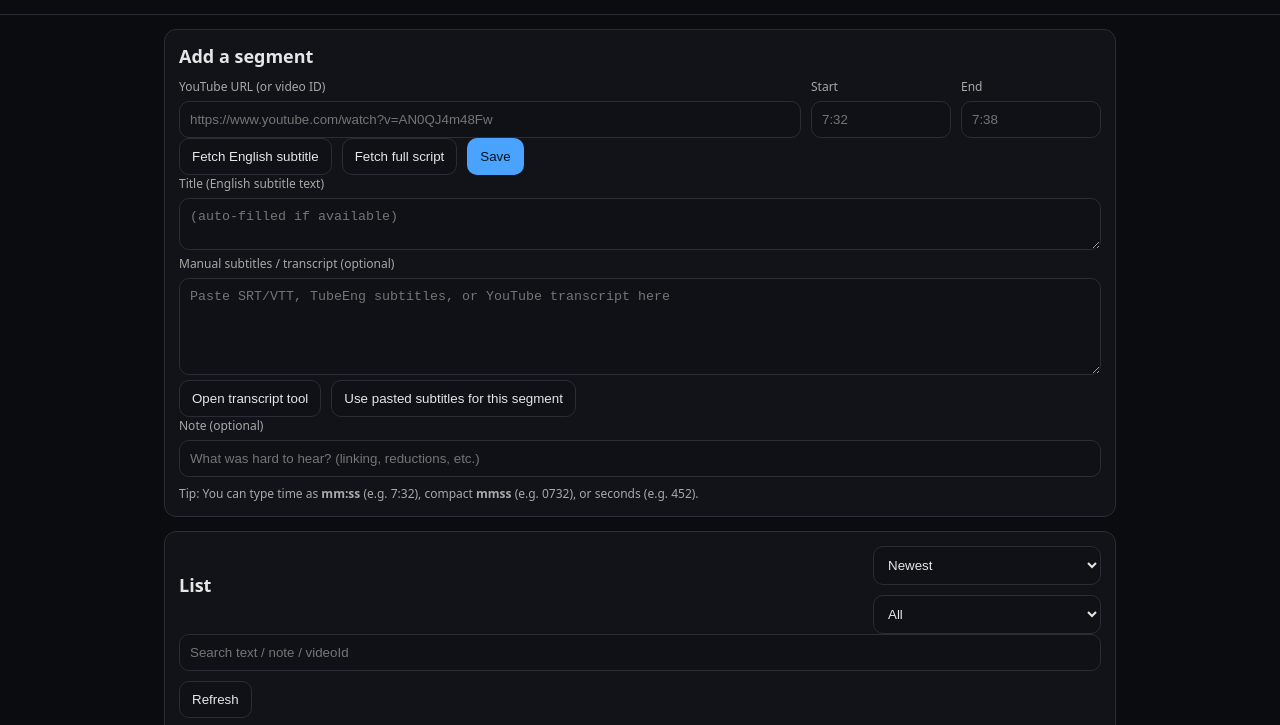
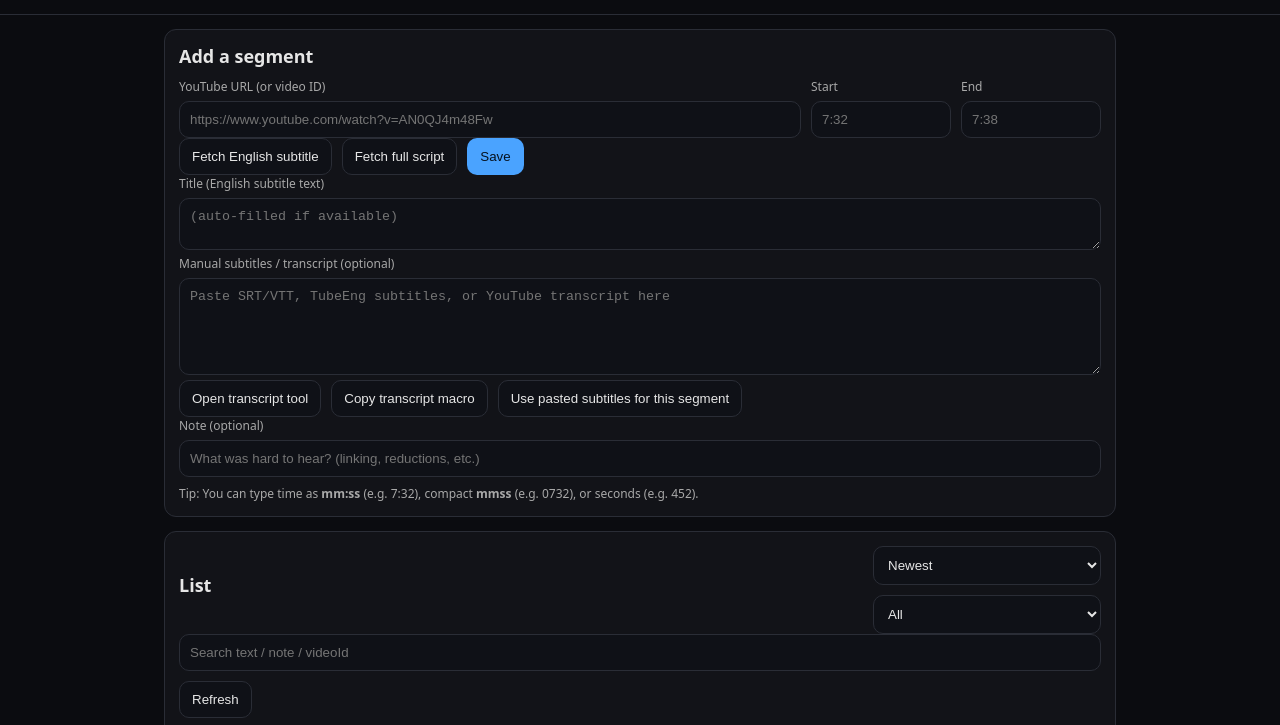
Before and after one commit to kbsoon446-dev/sentence-bank-server, a website: page public/index.html in a window 1280 px wide. Shown: the part 70-795 px from the top of the page. Drawn offline with Linux system fonts and the light colour scheme; no server answers.

Commit message:
Add transcript macro button

```diff
--- a/public/index.html
+++ b/public/index.html
@@ -54,6 +54,7 @@
 
       <div class="row">
         <button id="btnOpenTranscriptTool" class="btn">Open transcript tool</button>
+        <button id="btnCopyTranscriptMacro" class="btn">Copy transcript macro</button>
         <button id="btnManualFill" class="btn">Use pasted subtitles for this segment</button>
       </div>
 
```
